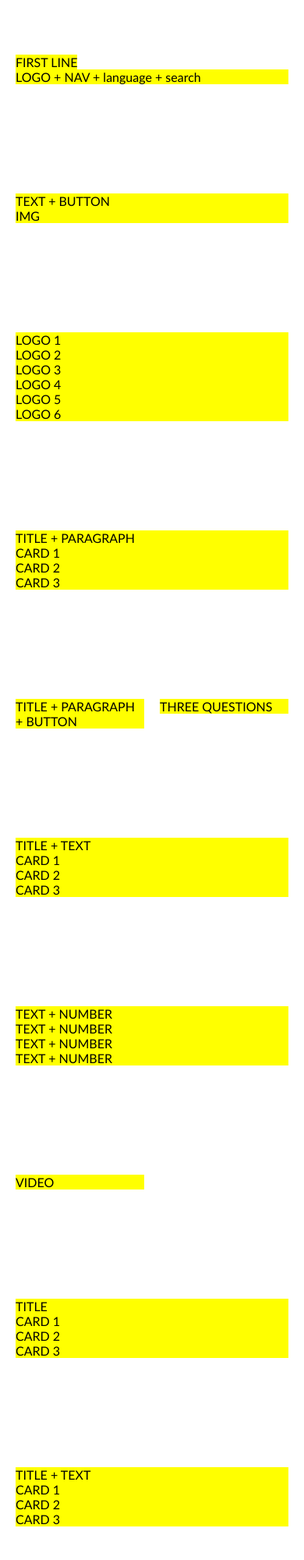
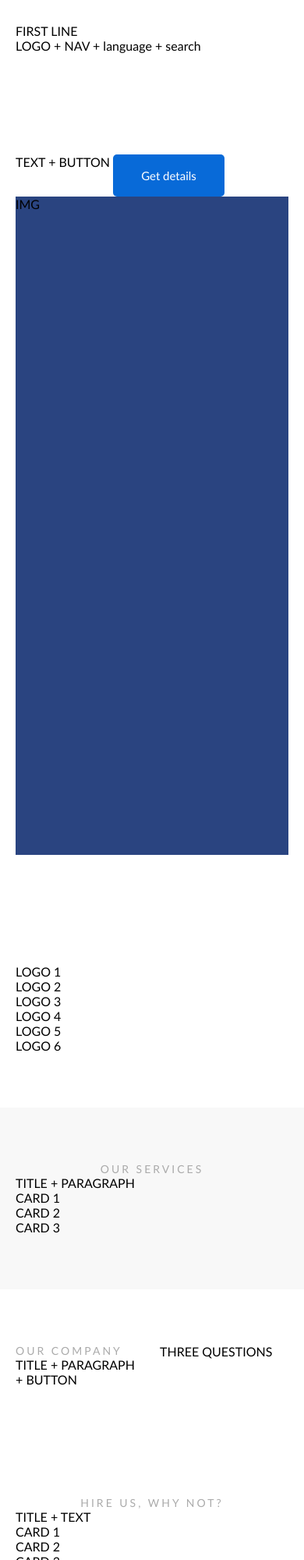
Before and after one commit to front-end-by-rimantas/29b-grupe-mitech-portfolio, a website: page index.html in a window 390 px wide. Shown: the top 2000 px of the page at 78% size. Drawn offline with Linux system fonts and the light colour scheme.

Commit message:
Base css

```diff
--- a/css/base/layout.css
+++ b/css/base/layout.css
@@ -47,7 +47,7 @@
     float: left;
     margin-left: var(--half-gap);
     margin-right: var(--half-gap);
-    background-color: yellow;
+    /* background-color: yellow; */
   }
   .row > .reverse {
     float: right;
--- a/css/base/variables.css
+++ b/css/base/variables.css
@@ -0,0 +1,6 @@
+:root {
+    --light-color: #fff;
+    --grey-color: #f8f8f8;
+    --brown-color: #f6f2ed;
+    --telephone-color: #eff2f6;
+}
--- a/css/components/button.css
+++ b/css/components/button.css
@@ -0,0 +1,12 @@
+.btn {
+    display: inline-block;
+    padding: 18px 36px;
+    background-color: #086AD8;
+    border-radius: 5px;
+    color: #fff;
+    cursor: pointer;
+    font-size: 15px;
+}
+.btn:hover {
+
+}
--- a/css/home.css
+++ b/css/home.css
@@ -10,10 +10,46 @@
 
 /* CUSTOM HOME PAGE STYLE BELOW THIS COMMENT LINE */
 
+.bg-light {
+    background-color: var(--light-color);
+}
+.bg-grey {
+    background-color: var(--grey-color);
+}
+.bg-brown {
+    background-color: var(--brown-color);
+}
+.bg-telephone {
+    background-color: var(--telephone-color);
+}
+.our {
+    color: #ABABAB;
+    font-size: 14px;
+    letter-spacing: 3px;
+    text-transform: uppercase;
+    text-align: center;
+}
+.our-left {
+    color: #ABABAB;
+    font-size: 14px;
+    letter-spacing: 3px;
+    text-transform: uppercase;
+    text-align: left;
+}
+
 /* Header start here */
+header.container {
+    padding-top: 0;
+    padding-bottom: 30px;
+
+}
 /* Header end here */
 
 /* Img section start here */
+.IMG {
+    min-height: 100vh;
+    background-color: #2A4480;
+}
 /* Img section end here */
 
 /* Logo line start here */
--- a/index.html
+++ b/index.html
@@ -11,7 +11,7 @@
 
 <body>
     <!-- Header start here -->
-    <header class="container">
+    <header class="container bg-light">
         <div class="row">
             <p class="ol-12 col-md-12 col-lg-12">FIRST LINE</p>
             <div class="col-12 col-md-12 col-lg-12">LOGO + NAV + language + search</div>
@@ -24,8 +24,9 @@
         <div class="row">
             <div class="col-12 col-md-6 col-lg-5">
                 TEXT + BUTTON
+                <div class="btn">Get details</div>
             </div>
-            <div class="col-12 col-md-6 col-lg-6 ml-lg-1">
+            <div class="col-12 col-md-6 col-lg-6 ml-lg-1 IMG">
                 IMG
             </div>
         </div>
@@ -33,7 +34,7 @@
     <!-- Img section end here -->
 
     <!-- Logo line start here -->
-    <section class="container">
+    <section class="container bg-light">
         <div class="row">
             <div class="col-12 col-md-6 col-lg-2 col-xl-2">LOGO 1</div>
             <div class="col-12 col-md-6 col-lg-2 col-xl-2">LOGO 2</div>
@@ -46,9 +47,10 @@
     <!-- Logo line end here -->
 
     <!-- Our services start here -->
-    <section class="container">
+    <section class="container bg-grey">
         <div class="row">
             <div class="col-12 col-lg-10 ml-lg-1 col-xl-8 ml-xl-2">
+                <div class="our">Our services</div>
                 TITLE + PARAGRAPH
             </div>
             <div class="col-12 col-md-6 col-lg-4">CARD 1</div>
@@ -62,6 +64,7 @@
     <sectiion class="container">
         <div class="row">
             <div class="col-6 col-lg-6 col-md-12 col-sm-12 col-xs-12">
+                <div class="our-left">Our Company</div>
                 TITLE + PARAGRAPH + BUTTON
             </div>
             <div class="col-6 col-lg-6 col-md-12 col-sm-12 col-xs-12">
@@ -75,6 +78,7 @@
     <section class="container">
         <div class="row">
             <div class="col-12 col-lg-10 ml-lg-1 col-xl-8 ml-xl-2">
+                <div class="our">Hire us, why not?</div>
                 TITLE + TEXT
             </div>
             <div class="row">
@@ -87,7 +91,7 @@
     <!-- Hire us why not end here -->
 
     <!-- Number line start here -->
-    <section class="container">
+    <section class="container bg-light">
         <div class="row">
             <div class="col-12 col-md-6 col-lg-3">
                 TEXT + NUMBER
@@ -119,6 +123,7 @@
     <section class="container">
         <div class="row">
             <div class="col-12 col-lg-10 ml-lg-1 col-xl-8 ml-xl-2">
+                <div class="our">Case Studies</div>
                 TITLE
             </div>
             <div class="col-12 col-md-6 col-lg-4">CARD 1</div>
@@ -129,9 +134,10 @@
     <!-- Cases studies end here -->
 
     <!-- Testimonials start here -->
-    <section class="container">
+    <section class="container bg-brown">
         <div class="row">
             <div class="col-12 col-lg-10 ml-lg-1 col-xl-8 ml-xl-2">
+                <div class="our">Testimonials</div>
                 TITLE + TEXT
             </div>
             <div class="col-12 col-md-6 col-xl-4">CARD 1</div>
@@ -142,7 +148,7 @@
     <!-- Testimonials end here -->
 
     <!-- Blogs & news start here -->
-    <section class="container">
+    <section class="container bg-light">
         <div class="row">
             <div class="col-xs-12 col-sm-6 col-md-4">
                 TITLE + LINKS
@@ -158,7 +164,7 @@
     <!-- Blogs & news end here -->
 
     <!-- Reach out now strat here -->
-    <section class="container">
+    <section class="container bg-telephone">
         <div class="row">
             <div class="col-12 col-lg-5"> TITLE + TEXT </div>
             <div class="col-12 col-lg-6 ml-lg-1">PHONE</div>
@@ -168,7 +174,7 @@
     <!-- Reach out now end here -->
 
     <!-- Footer start here -->
-    <section class="container">
+    <section class="container bg-grey">
         <div class="row">
             <div class="col-12 col-sm-6 col-xl-4">
                 LOGO + CONTACTS
```
Also changed, not shown: package.json (line endings or trailing spaces), 1 other file.
